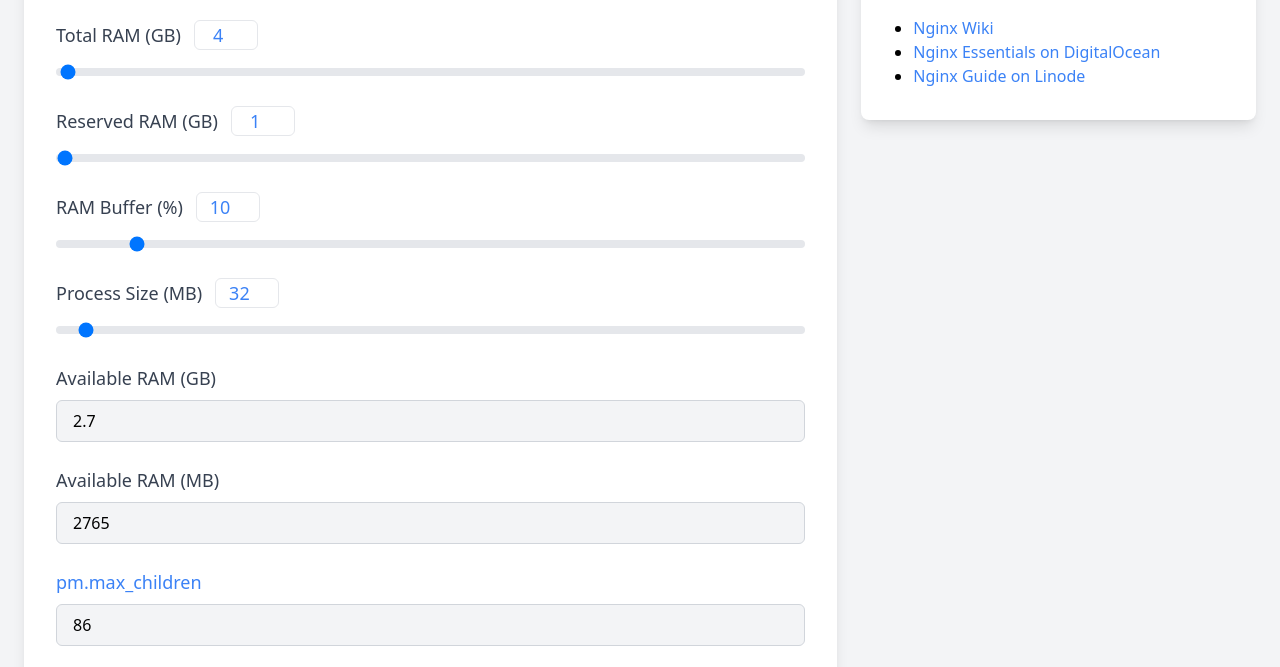
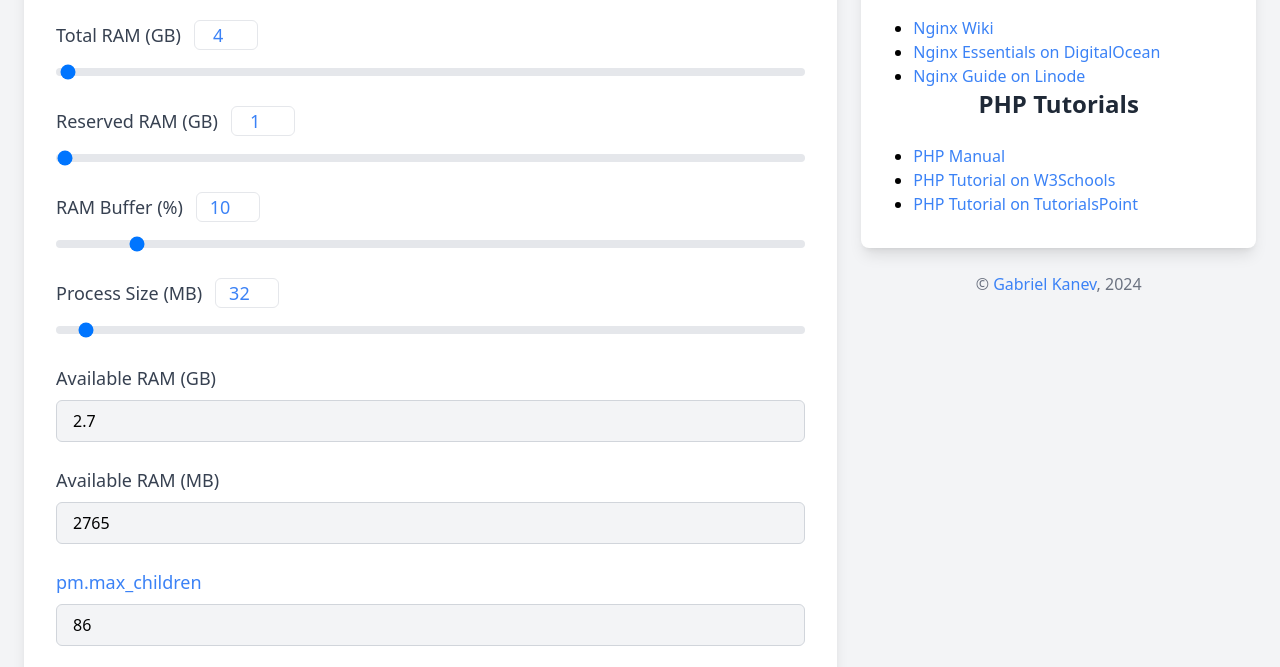
Before and after one commit to MrGKanev/php-fpm-process-calculator, a website: page index.html in a window 1280 px wide. Shown: the part 96-763 px from the top of the page. Drawn offline with nearby package versions, Linux system fonts and the light colour scheme.

Commit message:
Update index.html

```diff
--- a/index.html
+++ b/index.html
@@ -4,6 +4,9 @@
 <head>
   <meta charset="UTF-8">
   <meta name="viewport" content="width=device-width, initial-scale=1.0">
+  <meta name="description" content="PHP-FPM Process Calculator for optimizing PHP pool settings and Nginx configurations">
+  <meta name="keywords" content="PHP, PHP-FPM, Nginx, Process Calculator, Server Optimization, RAM, Tutorials">
+  <meta name="author" content="Gabriel Kanev">
   <title>PHP-FPM Process Calculator</title>
   <link href="src/output.css" rel="stylesheet">
 </head>
@@ -96,20 +99,26 @@
         </div>
       </div>
       <div class="w-full md:w-1/3 px-3">
-        <div class="bg-white shadow-lg rounded-lg p-8">
+        <div class="bg-white shadow-lg rounded-lg p-8 mb-6">
           <h2 class="text-2xl font-bold text-gray-800 mb-6 text-center">Nginx Tutorials</h2>
           <ul class="list-disc pl-5">
             <li><a href="https://www.nginx.com/resources/wiki/start/" class="text-blue-500">Nginx Wiki</a></li>
             <li><a href="https://www.digitalocean.com/community/tutorial_series/nginx-essentials" class="text-blue-500">Nginx Essentials on DigitalOcean</a></li>
             <li><a href="https://www.linode.com/docs/guides/nginx/" class="text-blue-500">Nginx Guide on Linode</a></li>
           </ul>
+          <h2 class="text-2xl font-bold text-gray-800 mb-6 text-center">PHP Tutorials</h2>
+          <ul class="list-disc pl-5">
+            <li><a href="https://www.php.net/manual/en/" class="text-blue-500">PHP Manual</a></li>
+            <li><a href="https://www.w3schools.com/php/" class="text-blue-500">PHP Tutorial on W3Schools</a></li>
+            <li><a href="https://www.tutorialspoint.com/php/index.htm" class="text-blue-500">PHP Tutorial on TutorialsPoint</a></li>
+          </ul>
         </div>
+           <footer class="text-center text-gray-500">
+          © <a href="https://gkanev.com" class="text-blue-500">Gabriel Kanev</a>, 2024
+        </footer>
       </div>
     </div>
   </div>
-  <footer class="mt-8 text-center text-gray-500">
-    © <a href="https://gkanev.com" class="text-blue-500">Gabriel Kanev</a>
-  </footer>
   <script src="https://code.jquery.com/jquery-3.6.0.min.js"></script>
   <script src="src/script.js"></script>
 </body>
```
